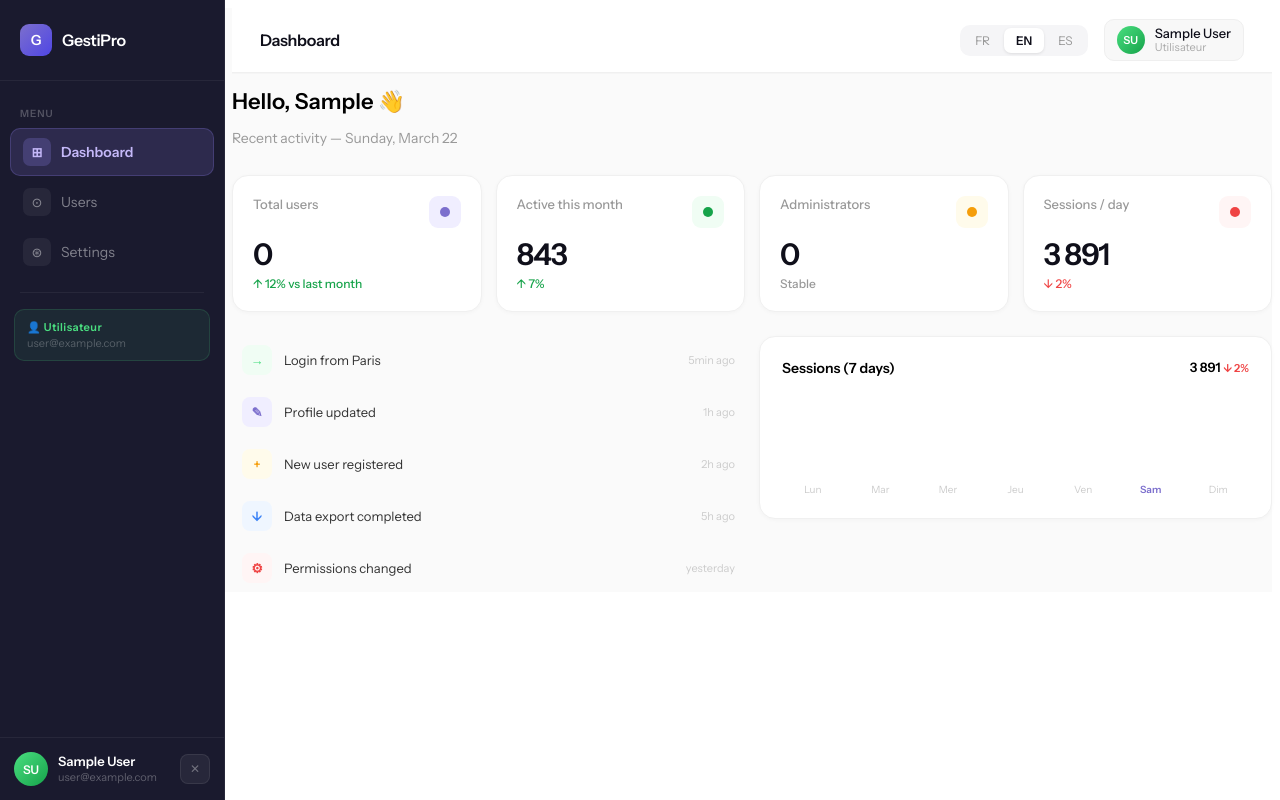
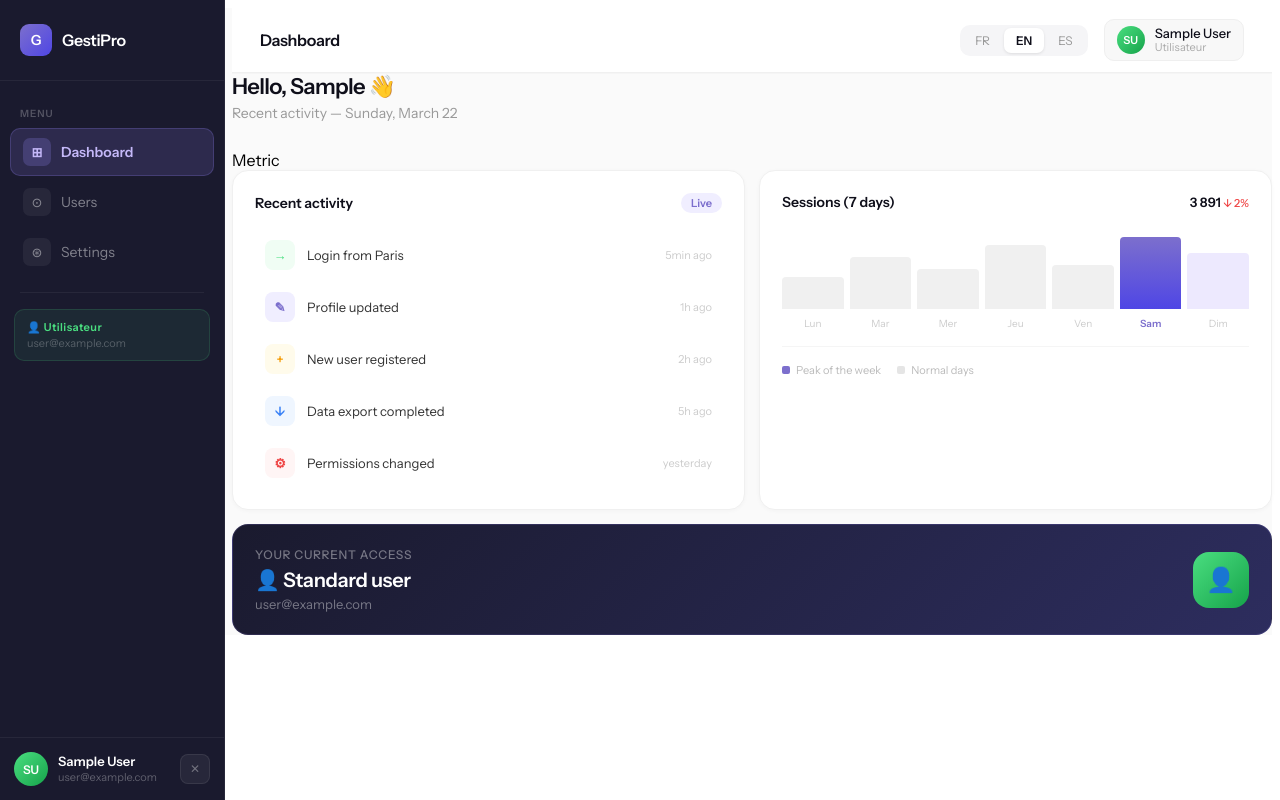
Before and after one commit to AdrianMalmierca/GestiPro, a Next.js app: page /en/dashboard in a window 1280 px wide. Built offline with nearby package versions, Linux system fonts and the light colour scheme; no server answers; the database is empty; sample sign-in values are in the browser's storage.

Commit message:
dashboard components added and comments

```diff
--- a/src/app/[locale]/(dashboard)/dashboard/page.tsx
+++ b/src/app/[locale]/(dashboard)/dashboard/page.tsx
@@ -4,15 +4,14 @@ import { getTranslations, setRequestLocale } from 'next-intl/server'
 import { prisma } from '@/lib/prisma'
 import ActivityList from '@/components/ui/dashboard/ActivityList'
 import MetricsGrid from '@/components/ui/dashboard/MetricsGrid'
-import SessionsChart from '@/components/ui/dashboard/SessionsChart'
 
-export const dynamic = 'force-dynamic' //always request fresh data for this page
+export const dynamic = 'force-dynamic'
 
-export default async function DashboardPage({
-  params,
+export default async function DashboardPage({ params,
 }: {
   params: Promise<{ locale: string }>
 }) {
+
   const { locale } = await params
   setRequestLocale(locale)
 
@@ -62,43 +61,149 @@ export default async function DashboardPage({
 
   return (
     <div style={{ maxWidth: '1100px' }}>
-      {/* header */}
+
+      {/* Greetings */}
       <div style={{ marginBottom: '28px' }}>
-        <h1 style={{ fontSize: '22px', fontWeight: 600 }}>
-          {t('dash.greeting')},{' '}
-          {session?.user?.name?.split(' ')[0]} 👋
+        <h1 style={{
+          fontSize: '22px', fontWeight: 600, color: '#0f0f1a',
+          letterSpacing: '-0.03em', margin: 0, marginBottom: '4px',
+        }}>
+          {t('dash.greeting')}, {session?.user?.name?.split(' ')[0]} 👋
         </h1>
-
-        <p style={{ fontSize: '14px', color: '#999' }}>
-          {t('dash.activity')} —{' '}
-          {new Date().toLocaleDateString(locale, {
-            weekday: 'long',
-            day: 'numeric',
-            month: 'long',
+        <p style={{ fontSize: '14px', color: '#999', margin: 0 }}>
+          {t('dash.activity')} — {new Date().toLocaleDateString(locale, {
+            weekday: 'long', day: 'numeric', month: 'long'
           })}
         </p>
       </div>
 
-      {/* metrics */}
-      <MetricsGrid metrics={metrics} />
+      {/* Metrics */}
+      Metric
 
-      {/* grid */}
-      <div
-        style={{
-          display: 'grid',
-          gridTemplateColumns: '1fr 1fr',
-          gap: '14px',
-        }}
-      >
-        <div>
+      {/* Cards */}
+      <div style={{
+        display: 'grid',
+        gridTemplateColumns: '1fr 1fr',
+        gap: '14px',
+      }}>
+
+        {/* Recent activity */}
+        <div style={{
+          background: '#fff', borderRadius: '16px',
+          border: '1px solid #f0f0f0', padding: '22px',
+          boxShadow: '0 1px 4px rgba(0,0,0,0.03)',
+        }}>
+          <div style={{ display: 'flex', alignItems: 'center', justifyContent: 'space-between', marginBottom: '18px' }}>
+            <h3 style={{ fontSize: '14px', fontWeight: 600, color: '#0f0f1a', margin: 0 }}>
+              {t('dash.activity')}
+            </h3>
+            <span style={{
+              fontSize: '11px', color: '#7c6fcd', fontWeight: 600,
+              background: '#f0eeff', padding: '3px 10px', borderRadius: '999px',
+            }}>
+              Live
+            </span>
+          </div>
           <ActivityList />
         </div>
 
-        <div>
-          <SessionsChart bars={bars} days={days} />
+        {/* Sessions chart*/}
+        <div style={{
+          background: '#fff', borderRadius: '16px',
+          border: '1px solid #f0f0f0', padding: '22px',
+          boxShadow: '0 1px 4px rgba(0,0,0,0.03)',
+        }}>
+          <div style={{ display: 'flex', alignItems: 'center', justifyContent: 'space-between', marginBottom: '18px' }}>
+            <h3 style={{ fontSize: '14px', fontWeight: 600, color: '#0f0f1a', margin: 0 }}>
+              {t('dash.sessions')}
+            </h3>
+            <span style={{ fontSize: '13px', fontWeight: 700, color: '#0f0f1a' }}>
+              3 891 <span style={{ fontSize: '11px', color: '#ef4444', fontWeight: 500 }}>↓ 2%</span>
+            </span>
+          </div>
+
+          {/* Bars */}
+          <div style={{ display: 'flex', alignItems: 'flex-end', gap: '6px', height: '80px', marginBottom: '8px' }}>
+            {bars.map((h, i) => (
+              <div key={i} style={{ flex: 1, display: 'flex', flexDirection: 'column', alignItems: 'center', height: '100%', justifyContent: 'flex-end' }}>
+                <div style={{
+                  width: '100%',
+                  height: `${h}%`,
+                  borderRadius: '4px 4px 0 0',
+                  background: i === 5
+                    ? 'linear-gradient(180deg, #7c6fcd, #4f46e5)'
+                    : i === bars.length - 1
+                      ? '#ede9fe'
+                      : '#f0f0f0',
+                  transition: 'background 0.2s',
+                }} />
+              </div>
+            ))}
+          </div>
+          <div style={{ display: 'flex', gap: '6px' }}>
+            {days.map((d, i) => (
+              <div key={i} style={{
+                flex: 1, textAlign: 'center',
+                fontSize: '10px', color: i === 5 ? '#7c6fcd' : '#ccc',
+                fontWeight: i === 5 ? 600 : 400,
+              }}>
+                {d}
+              </div>
+            ))}
+          </div>
+
+          {/* Legend */}
+          <div style={{
+            marginTop: '16px', paddingTop: '16px',
+            borderTop: '1px solid #f5f5f5',
+            display: 'flex', gap: '16px',
+          }}>
+            {[
+              { label: t('dash.peak'), color: '#7c6fcd' },
+              { label: t('dash.normal'), color: '#e5e5e5' },
+            ].map((item, i) => (
+              <div key={i} style={{ display: 'flex', alignItems: 'center', gap: '6px' }}>
+                <div style={{ width: '8px', height: '8px', borderRadius: '2px', background: item.color }} />
+                <span style={{ fontSize: '11px', color: '#bbb' }}>{item.label}</span>
+              </div>
+            ))}
+          </div>
         </div>
 
-        {/* role card se queda aquí si quieres, o lo extraemos después */}
+        {/* Rol card */}
+        <div style={{
+          background: 'linear-gradient(135deg, #1a1a2e, #2d2d5e)',
+          borderRadius: '16px',
+          border: '1px solid rgba(124,111,205,0.2)',
+          padding: '22px',
+          gridColumn: 'span 2',
+          display: 'flex',
+          alignItems: 'center',
+          justifyContent: 'space-between',
+        }}>
+          <div>
+            <p style={{ fontSize: '12px', color: 'rgba(255,255,255,0.4)', margin: 0, marginBottom: '6px', letterSpacing: '0.06em', textTransform: 'uppercase', fontWeight: 500 }}>
+              {t('dash.access')}
+            </p>
+            <p style={{ fontSize: '20px', fontWeight: 700, color: '#fff', margin: 0, letterSpacing: '-0.02em' }}>
+              {session?.user?.role === 'ADMIN' ? `🔐 ${t('common.admin')}` : `👤 ${t('common.user')}`}
+            </p>
+            <p style={{ fontSize: '13px', color: 'rgba(255,255,255,0.4)', margin: 0, marginTop: '4px' }}>
+              {session?.user?.email}
+            </p>
+          </div>
+          <div style={{
+            width: '56px', height: '56px', borderRadius: '16px',
+            background: session?.user?.role === 'ADMIN'
+              ? 'linear-gradient(135deg, #7c6fcd, #4f46e5)'
+              : 'linear-gradient(135deg, #4ade80, #16a34a)',
+            display: 'flex', alignItems: 'center', justifyContent: 'center',
+            fontSize: '24px',
+          }}>
+            {session?.user?.role === 'ADMIN' ? '🔐' : '👤'}
+          </div>
+        </div>
+
       </div>
     </div>
   )
```
